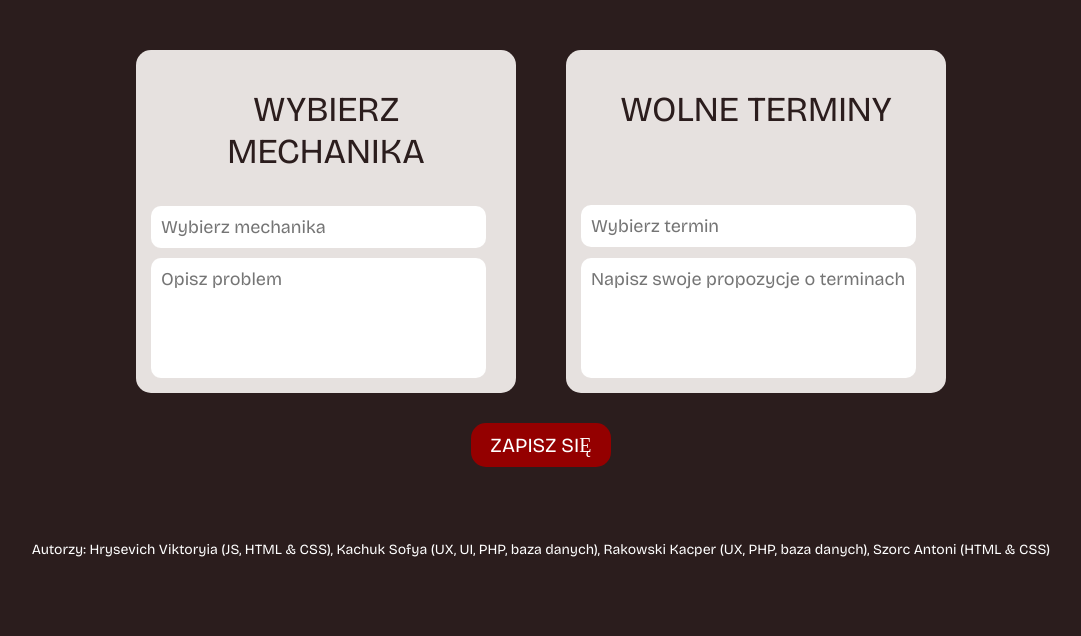
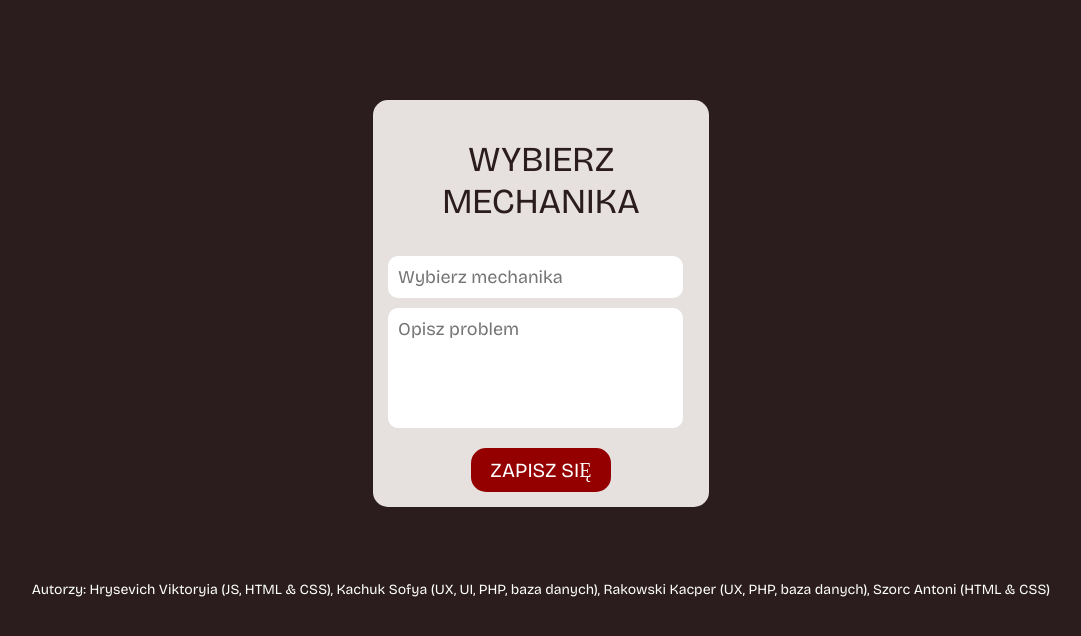
Before and after one commit to szorcyk/Serwis-samochodowy, a PHP site: page /indexy/po_zalogowaniu.php in a window 1280 px wide. Shown: the part 82-718 px from the top of the page, without its empty margins (99-1180 px from the left). Run offline with PHP 8.4, Linux system fonts and the light colour scheme.

Commit message:
Update po_zalogowaniu.php

```diff
--- a/indexy/po_zalogowaniu.php
+++ b/indexy/po_zalogowaniu.php
@@ -4,7 +4,7 @@
     <meta charset="UTF-8">
     <meta name="viewport" content="width=device-width, initial-scale=1.0">
     <title>Zapisywanie się</title>
-    <link href='https://fonts.googleapis.com/css?family=Bricolage Grotesque' rel='stylesheet'>
+    <link href='https://fonts.googleapis.com/css?family=Bricolage+Grotesque' rel='stylesheet'>
     <link rel="stylesheet" href="style.css">
     <style>
         body {
@@ -22,19 +22,22 @@
         .container {
             display: flex;
             justify-content: center;
-            align-items: stretch; /* To make both containers the same height */
-            gap: 50px;
             margin-top: 50px;
         }
         .form-group {
             background-color: #e6e1df;
             padding: 15px;
             border-radius: 15px;
-            width: 350px; /* Increased width */
-            text-align: center;
+            width: 80%;  /* Responsive width */
+            max-width: 500px;  /* Maximum width */
+            margin: 50px auto;
             display: flex;
             flex-direction: column;
             justify-content: space-between; /* Equal height distribution */
+        }
+        label {
+            font-size: 18px;
+            margin-bottom: 5px;
         }
         input, textarea {
             width: 90%;
@@ -56,7 +59,7 @@
             border-radius: 15px;
             border: none;
             cursor: pointer;
-            margin-top: 30px;
+            margin-top: 20px;
             display: block;
             margin-left: auto;
             margin-right: auto;
@@ -69,7 +72,6 @@
             background-color: #2b1d1d;
             padding: 10px;
             font-size: 14px;
-            margin-top: 50px;
         }
     </style>
 </head>
@@ -81,12 +83,12 @@
             <div class="header-right">
                 <a class="active" href="#home">ZALOGUJ</a>
                 <a href="#services">USŁUGI</a>
-
             </div>
         </div>
     </header>
 
     <div class="container">
+        <form action="/submit-form" method="POST">
             <div class="form-group">
                 <h1>WYBIERZ MECHANIKA</h1>
                 <input type="text" id="mechanic" name="mechanic" placeholder="Wybierz mechanika" list="mechanicy">
@@ -96,28 +98,12 @@
                     <option value="Paweł Nowak">
                     <option value="Tomasz Wiśniewski">
                     <option value="Anna Kaczmarek">
-                <option value="Anna Kaczmarek">
-                <option value="Anna Kaczmarek">
                 </datalist>
-            <textarea name="problem" placeholder="Opisz problem"></textarea>
+                <textarea name="problem" id="problem" placeholder="Opisz problem"></textarea>
+                <button type="submit" class="przycisk">ZAPISZ SIĘ</button>
             </div>
-
-        <div class="form-group">
-            <h1>WOLNE TERMINY</h1>
-            <br><br>
-            <input type="text" id="termin" name="termin" placeholder="Wybierz termin" list="terminy">
-            <datalist id="terminy">
-                <option value="Poniedziałek 08:00">
-                <option value="Wtorek 10:00">
-                <option value="Środa 12:00">
-                <option value="Czwartek 14:00">
-                <option value="Piątek 16:00">
-            </datalist>
-            <textarea name="problem" placeholder="Napisz swoje propozycje o terminach"></textarea>
+        </form>
     </div>
-    </div>
-
-    <button class="przycisk">ZAPISZ SIĘ</button>
 
     <footer>
         <p>Autorzy: Hrysevich Viktoryia (JS, HTML & CSS), Kachuk Sofya (UX, UI, PHP, baza danych), Rakowski Kacper (UX, PHP, baza danych), Szorc Antoni (HTML & CSS)</p>
```
Lines whose indentation alone changed are shown as unchanged.
